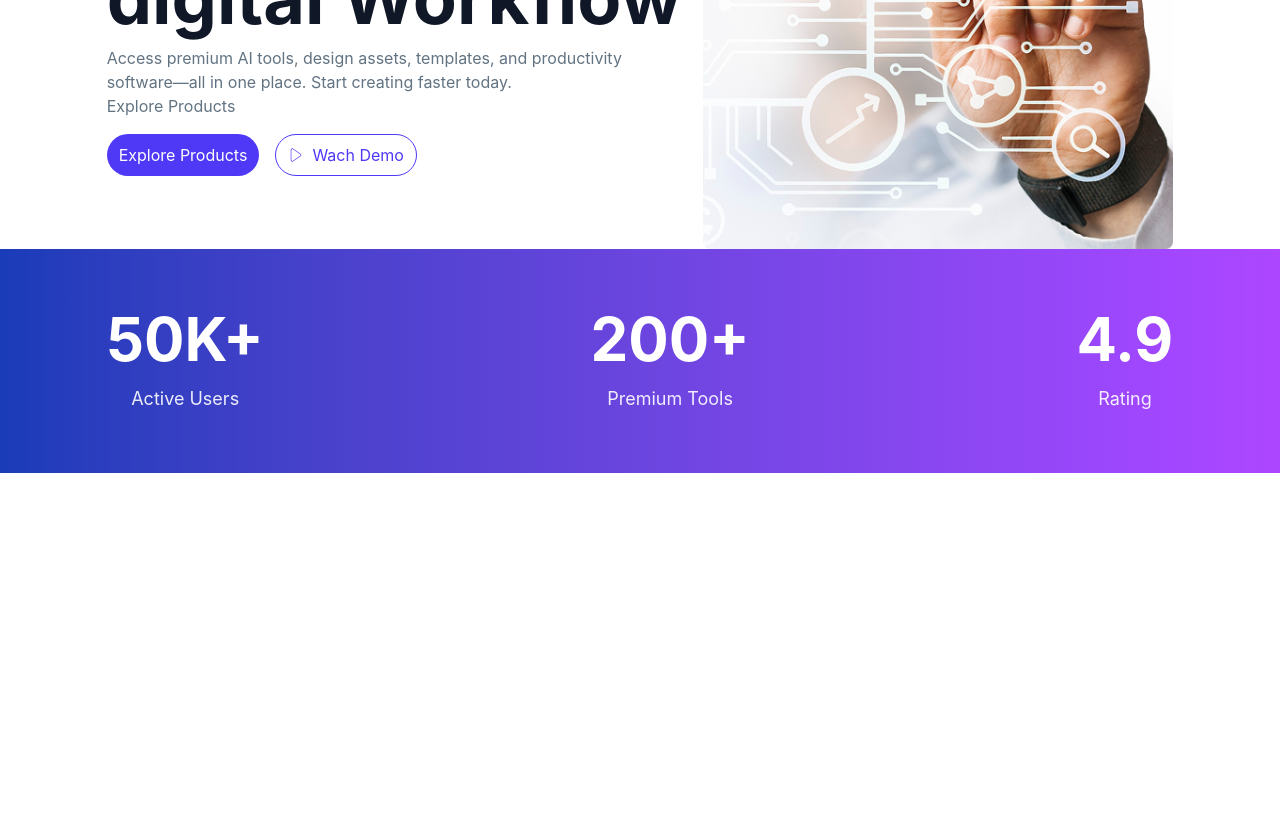
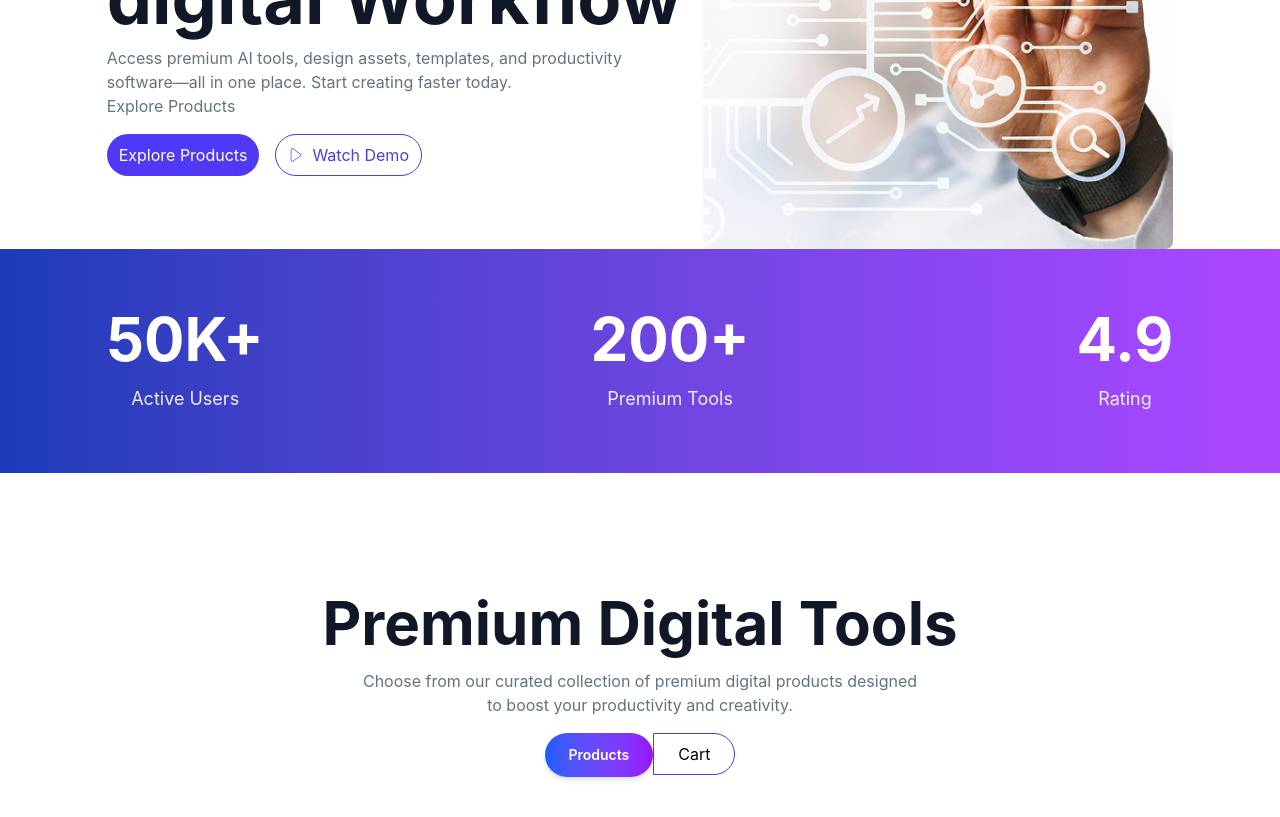
Before and after one commit to Mansib-Uddin101/assignment-6, a React (Vite) app: page / in a window 1280 px wide. Shown: the part 460-1277 px from the top of the page. Before the commit the page ends 933 px from the top, so only its background shows below. Built offline with nearby package versions, Linux system fonts and the light colour scheme.

Commit message:
ProductPage section progress

```diff
--- a/src/components/Banner.jsx
+++ b/src/components/Banner.jsx
@@ -21,7 +21,7 @@ const Banner = () => {
                 <div className='flex gap-4'>
                     <button className='text-white bg-[#4F39F6] py-2 px-3 rounded-full active:scale-95 active:shadow-inner'>Explore Products</button>
                     <button className='py-2 px-3 border text-[#4F39F6] border-[#4F39F6] flex justify-center items-center
-                    hover:bg-gray-100 active:scale-95 active:shadow-inner gap-2 rounded-full'><CiPlay1 />Wach Demo</button>
+                    hover:bg-gray-100 active:scale-95 active:shadow-inner gap-2 rounded-full'><CiPlay1 />Watch Demo</button>
                 </div>
             </div>
             <div>
--- a/src/components/Home.jsx
+++ b/src/components/Home.jsx
@@ -1,11 +1,12 @@
     import React from 'react'
     import Banner from './Banner'
+import ProductPage from './ProductPage'
 
     const Home = () => {
         return (
             <div>
                 <Banner></Banner>
-                <div className='bg-linear-to-r from-blue-800 to-purple-500 w-full'>
+                <div className='bg-linear-to-r from-blue-800 to-purple-500 w-full mb-30'>
                     <div className='w-5/6 mx-auto flex justify-between text-white py-15'>
                         <div className='flex flex-col  items-center'>
                             <h3 className='text-6xl pb-4 font-bold'>50K+</h3>
@@ -21,6 +22,7 @@
                         </div>
                     </div>
                 </div>
+                <ProductPage></ProductPage>
             </div>
         )
     }
--- a/src/components/Navbar.jsx
+++ b/src/components/Navbar.jsx
@@ -39,7 +39,7 @@ const Navbar = () => {
           Login
         </button>
 
-        <button className="rounded-full bg-linear-to-r from-blue-800 to-purple-500 px-5 py-2.5 text-sm font-semibold text-white shadow-md transition-all hover:bg-blue-700 active:scale-95">
+        <button className="rounded-full bg-linear-to-r from-blue-600 to-purple-600 px-5 py-2.5 text-sm font-semibold text-white shadow-md transition-all hover:bg-blue-700 active:scale-95">
           Get Started
         </button>
       </div>
--- /dev/null
+++ b/src/components/ProductPage.jsx
@@ -0,0 +1,27 @@
+import React from 'react'
+
+const ProductPage = () => {
+    return (
+        <div className='w-5/6 mx-auto'>
+            <div className='text-center mb-10'>
+                <div>
+                    <h1 className='text-6xl text-[#101727] font-bold mb-4'>Premium Digital Tools</h1>
+                    <p className='text-[#627382]'>Choose from our curated collection of premium digital products
+                        designed <br /> to boost your productivity and creativity.</p>
+                </div>
+                <div className='mt-4'>
+                    <button className='rounded-full bg-linear-to-r from-blue-600 to-purple-600 px-6 py-3 inline-flex
+                     text-sm font-semibold text-white shadow-md transition-all hover:bg-blue-700 active:scale-95'>
+                    Products</button>
+                    <button className='py-2 px-6 border  border-[#4F39F6]
+                    hover:bg-gray-100 active:scale-95 active:shadow-inner gap-2 rounded-r-full'>
+                    Cart</button>
+                </div>
+
+
+            </div>
+        </div>
+    )
+}
+
+export default ProductPage
```
